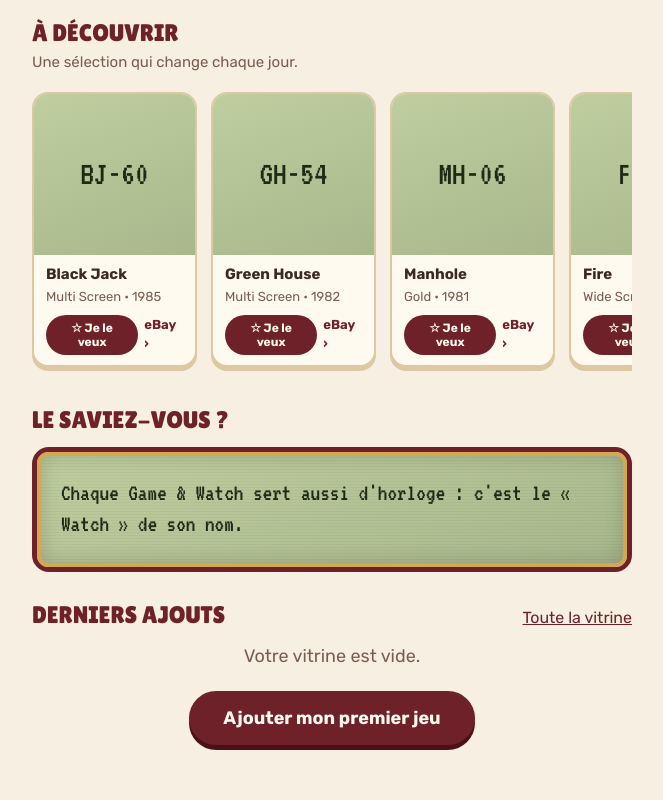
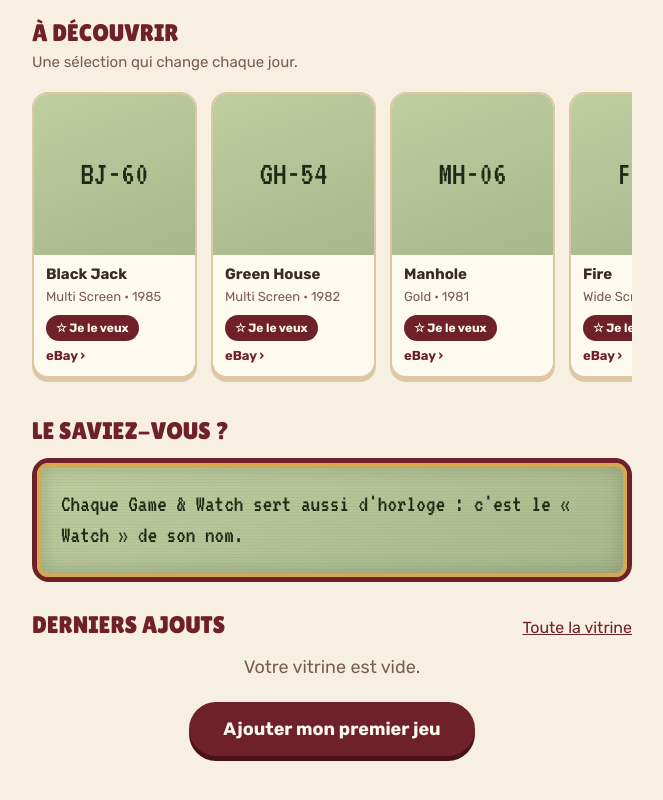
Before and after one commit to sacha544-star/pocket-museum-relay, a plain HTML site: page index.html in a window 1280 px wide. Shown: the part 971-1771 px from the top of the page, without its empty margins (308-971 px from the left). Drawn offline with Linux system fonts and the light colour scheme.

Commit message:
Modify .mini class for flex wrapping and button styles
Updated the .mini class to allow flex wrapping and adjusted button styles.

```diff
--- a/style.css
+++ b/style.css
@@ -86,7 +86,8 @@ h2,.h3{font:400 24px/1.1 'Lilita One',sans-serif;text-transform:uppercase;color:
 .decouv .img:not([style]){background:linear-gradient(160deg,var(--lcd1),var(--lcd2))}
 .decouv .ref{font:34px VT323,monospace;color:var(--lcd-t)}
 .mini{display:flex;justify-content:space-between;align-items:center;gap:6px;margin-top:8px}
-.mini button{border:0;background:var(--bord);color:var(--blanc);border-radius:99px;padding:6px 10px;font:700 12px Rubik,sans-serif;cursor:pointer}
+.mini{flex-wrap:wrap}
+.mini button{border:0;background:var(--bord);color:var(--blanc);border-radius:99px;padding:6px 10px;font:700 12px Rubik,sans-serif;cursor:pointer;white-space:nowrap}
 .mini a{color:var(--bord);font-size:13px;font-weight:700;text-decoration:none}
 
 /* Pièce du jour */
```
